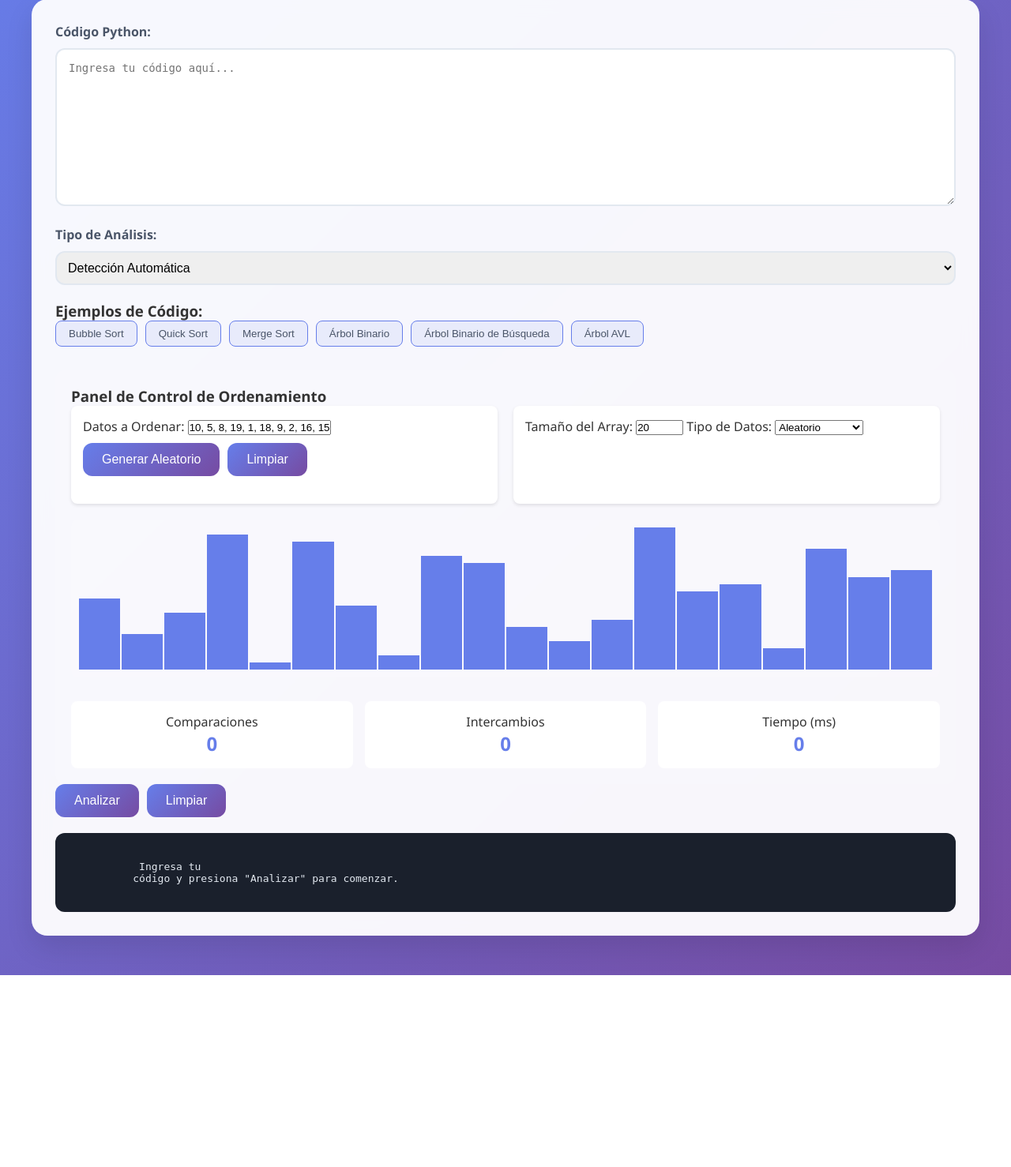
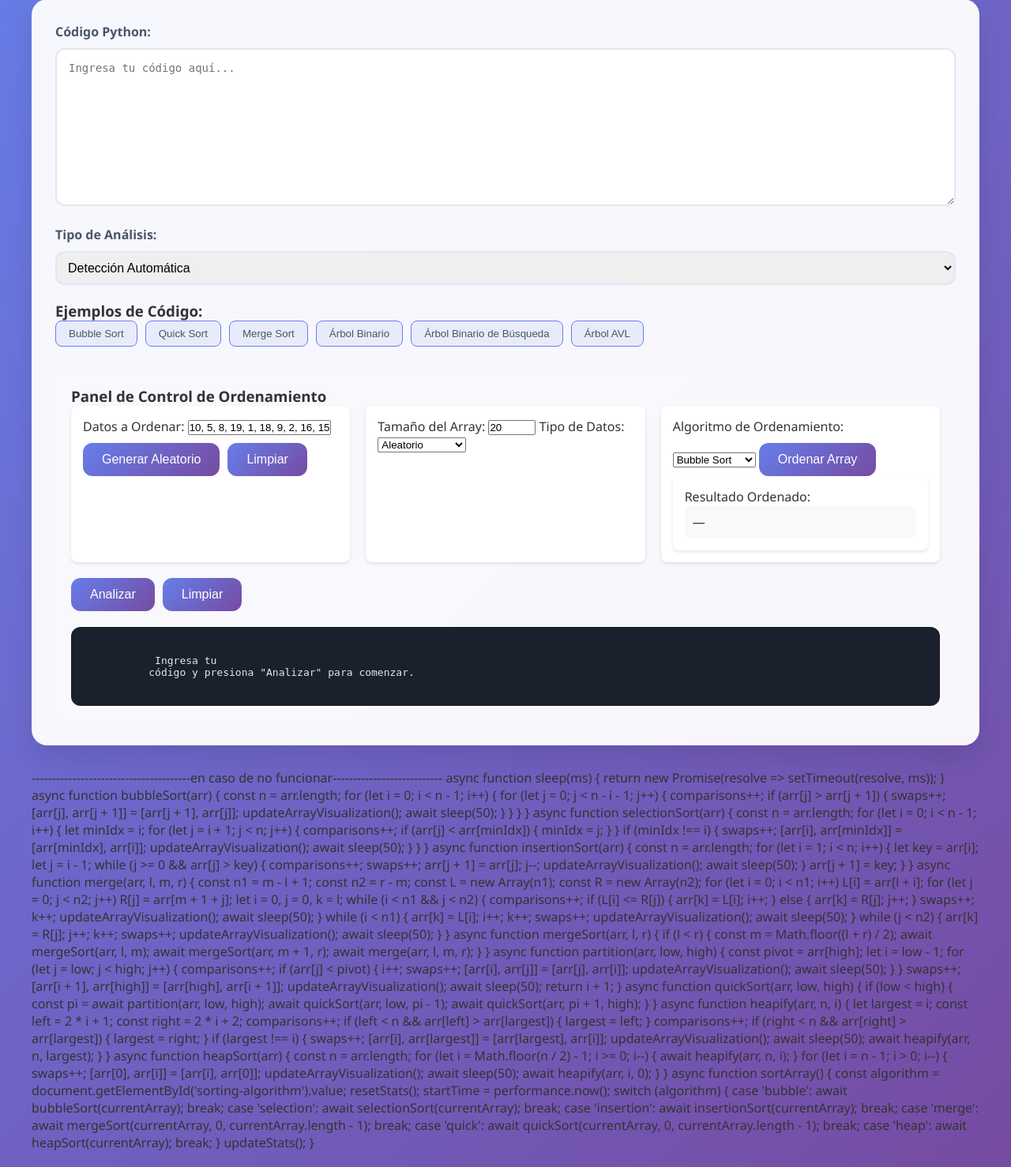
Before and after one commit to Thecutter1119/Proyecto-Algoritmos, a Flask app: page / in a window 1280 px wide. Shown: the part 153-1631 px from the top of the page at 79% size. Before the commit the page ends 1388 px from the top, so only its background shows below. Run offline with Flask 3, Linux system fonts and the light colour scheme.

Commit message:
Ultima actualización

```diff
--- a/app.py
+++ b/app.py
@@ -225,5 +225,40 @@ def api_predict():
     except Exception as e:
         return jsonify({"error": str(e)}), 500
 
+@app.route("/ordenar", methods=["POST"])
+def ordenar_array():
+    data = request.get_json()
+    array = data.get("array", [])
+    algoritmo = data.get("algoritmo", "")
+
+    try:
+        if algoritmo == "bubble":
+            from sorting_dataset_generator import generate_bubble_sort
+            exec_code, _ = generate_bubble_sort()
+        elif algoritmo == "selection":
+            from sorting_dataset_generator import generate_selection_sort
+            exec_code, _ = generate_selection_sort()
+        elif algoritmo == "insertion":
+            from sorting_dataset_generator import generate_insertion_sort
+            exec_code, _ = generate_insertion_sort()
+        elif algoritmo == "merge":
+            from sorting_dataset_generator import generate_merge_sort
+            exec_code, _ = generate_merge_sort()
+        elif algoritmo == "quick":
+            from sorting_dataset_generator import generate_quick_sort
+            exec_code, _ = generate_quick_sort()
+        else:
+            return jsonify({"error": "Algoritmo no válido"}), 400
+
+        # Inyectar el array en el código antes de ejecutarlo
+        exec_globals = {}
+        exec(exec_code, exec_globals)
+        sorted_arr = exec_globals.get("sorted_arr", [])
+
+        return jsonify({"ordenado": sorted_arr})
+    except Exception as e:
+        return jsonify({"error": str(e)}), 500
+
+
 if __name__ == "__main__":
     app.run(debug=True)
--- a/bin_dataset_generator.py
+++ b/bin_dataset_generator.py
@@ -1,6 +1,7 @@
 import numpy as np
 
 def generate_arbol_binario():
+    # Generar 7 valores aleatorios
     valores = np.random.randint(1, 100, size=7).tolist()
 
     code = f"""
@@ -40,6 +41,7 @@ inorden(raiz)
 
 
 def generate_pilas():
+    # Generar 7 valores aleatorios
     n = np.random.randint(5, 15)
     arr = np.random.randint(1, 100, size=n).tolist()
 
@@ -78,6 +80,7 @@ while not pila.esta_vacia():
     return code, {'O': 2, 'Ω': 2, 'Θ': 2}
 
 def generate_colas():
+    # Generar 7 valores aleatorios
     n = np.random.randint(5, 15)
     arr = np.random.randint(1, 100, size=n).tolist()
 
@@ -118,6 +121,7 @@ while not cola.esta_vacia():
 
 
 def generate_linear_search():
+    # Generar 7 valores aleatorios
     n = np.random.randint(5, 15)
     arr = np.random.randint(1, 100, size=n).tolist()
     target = np.random.choice(arr)
--- a/combined_dataset_generator.py
+++ b/combined_dataset_generator.py
@@ -13,6 +13,7 @@ from dataset_generator import (
 )
 
 from bin_dataset_generator import (
+    # Importa los generadores de bin_dataset_generator.py
     generate_colas,
     generate_pilas,
     generate_arbol_binario
--- a/templates/index.html
+++ b/templates/index.html
@@ -351,26 +351,27 @@
                 <option value="reversed">Invertido</option>
               </select>
             </div>
-          </div>
-
-          <div class="sorting-visualizer">
-            <div class="array-display" id="array-container"></div>
-            <div class="stats-panel">
-              <div class="stat-card">
-                <div class="stat-label">Comparaciones</div>
-                <div class="stat-value" id="comparisons">0</div>
-              </div>
-              <div class="stat-card">
-                <div class="stat-label">Intercambios</div>
-                <div class="stat-value" id="swaps">0</div>
-              </div>
-              <div class="stat-card">
-                <div class="stat-label">Tiempo (ms)</div>
-                <div class="stat-value" id="time">0</div>
+            <div class="sorting-input">
+              <label for="sorting-algorithm">Algoritmo de Ordenamiento:</label>
+              <select id="sorting-algorithm" class="form-control">
+                <option value="bubble">Bubble Sort</option>
+                <option value="selection">Selection Sort</option>
+                <option value="insertion">Insertion Sort</option>
+                <option value="merge">Merge Sort</option>
+                <option value="quick">Quick Sort</option>
+                <option value="heap">Heap Sort</option>
+              </select>
+              <button type="button" class="btn" onclick="sortArray()" style="margin-top: 10px">
+                Ordenar Array
+              </button>
+              <div class="sorting-input">
+                <label>Resultado Ordenado:</label>
+                <div id="sorted-result" style="background: #f9f9f9; padding: 10px; border-radius: 8px; min-height: 40px;">
+                  —
+                </div>
               </div>
             </div>
           </div>
-        </div>
 
         <div class="btn-group">
           <button type="submit" class="btn">Analizar</button>
@@ -478,6 +479,7 @@
           arrayContainer.appendChild(bar);
         });
       }
+
 
       const examples = {
         bubble_sort: `def bubble_sort(arr):
@@ -697,8 +699,244 @@ class AVLTree:
           'Ingresa tu código y presiona "Analizar" para comenzar.';
       }
 
-      // Inicializar la visualización
-      generateRandomData();
+
+  async function sortArray() {
+    const rawArray = document.getElementById("input-array").value;
+    const array = rawArray.split(',').map(num => parseInt(num.trim())).filter(n => !isNaN(n));
+    const algoritmo = document.getElementById("sorting-algorithm").value;
+
+    const response = await fetch("/ordenar", {
+      method: "POST",
+      headers: {
+        "Content-Type": "application/json"
+      },
+      body: JSON.stringify({ array, algoritmo })
+    });
+
+    const result = await response.json();
+
+    if (result.ordenado) {
+  document.getElementById("array-container").innerHTML = result.ordenado
+    .map((val) => `<div class="array-bar" style="height: ${(val / Math.max(...result.ordenado)) * 100}%"></div>`)
+    .join("");
+  comparisonsElement.textContent = "—";
+  swapsElement.textContent = "—";
+  timeElement.textContent = "—";
+  document.getElementById("sorted-result").textContent = result.ordenado.join(", ");
+} else {
+      alert("Error: " + (result.error || "no se pudo ordenar"));
+    }
+  }
+
+  generateRandomData();
     </script>
   </body>
 </html>
+---------------------------------------en caso de no funcionar---------------------------
+async function sleep(ms) {
+  return new Promise(resolve => setTimeout(resolve, ms));
+}
+
+async function bubbleSort(arr) {
+  const n = arr.length;
+  for (let i = 0; i < n - 1; i++) {
+    for (let j = 0; j < n - i - 1; j++) {
+      comparisons++;
+      if (arr[j] > arr[j + 1]) {
+        swaps++;
+        [arr[j], arr[j + 1]] = [arr[j + 1], arr[j]];
+        updateArrayVisualization();
+        await sleep(50);
+      }
+    }
+  }
+}
+
+async function selectionSort(arr) {
+  const n = arr.length;
+  for (let i = 0; i < n - 1; i++) {
+    let minIdx = i;
+    for (let j = i + 1; j < n; j++) {
+      comparisons++;
+      if (arr[j] < arr[minIdx]) {
+        minIdx = j;
+      }
+    }
+    if (minIdx !== i) {
+      swaps++;
+      [arr[i], arr[minIdx]] = [arr[minIdx], arr[i]];
+      updateArrayVisualization();
+      await sleep(50);
+    }
+  }
+}
+
+async function insertionSort(arr) {
+  const n = arr.length;
+  for (let i = 1; i < n; i++) {
+    let key = arr[i];
+    let j = i - 1;
+    while (j >= 0 && arr[j] > key) {
+      comparisons++;
+      swaps++;
+      arr[j + 1] = arr[j];
+      j--;
+      updateArrayVisualization();
+      await sleep(50);
+    }
+    arr[j + 1] = key;
+  }
+}
+
+async function merge(arr, l, m, r) {
+  const n1 = m - l + 1;
+  const n2 = r - m;
+  const L = new Array(n1);
+  const R = new Array(n2);
+
+  for (let i = 0; i < n1; i++) L[i] = arr[l + i];
+  for (let j = 0; j < n2; j++) R[j] = arr[m + 1 + j];
+
+  let i = 0, j = 0, k = l;
+  while (i < n1 && j < n2) {
+    comparisons++;
+    if (L[i] <= R[j]) {
+      arr[k] = L[i];
+      i++;
+    } else {
+      arr[k] = R[j];
+      j++;
+    }
+    swaps++;
+    k++;
+    updateArrayVisualization();
+    await sleep(50);
+  }
+
+  while (i < n1) {
+    arr[k] = L[i];
+    i++;
+    k++;
+    swaps++;
+    updateArrayVisualization();
+    await sleep(50);
+  }
+
+  while (j < n2) {
+    arr[k] = R[j];
+    j++;
+    k++;
+    swaps++;
+    updateArrayVisualization();
+    await sleep(50);
+  }
+}
+
+async function mergeSort(arr, l, r) {
+  if (l < r) {
+    const m = Math.floor((l + r) / 2);
+    await mergeSort(arr, l, m);
+    await mergeSort(arr, m + 1, r);
+    await merge(arr, l, m, r);
+  }
+}
+
+async function partition(arr, low, high) {
+  const pivot = arr[high];
+  let i = low - 1;
+
+  for (let j = low; j < high; j++) {
+    comparisons++;
+    if (arr[j] < pivot) {
+      i++;
+      swaps++;
+      [arr[i], arr[j]] = [arr[j], arr[i]];
+      updateArrayVisualization();
+      await sleep(50);
+    }
+  }
+
+  swaps++;
+  [arr[i + 1], arr[high]] = [arr[high], arr[i + 1]];
+  updateArrayVisualization();
+  await sleep(50);
+  return i + 1;
+}
+
+async function quickSort(arr, low, high) {
+  if (low < high) {
+    const pi = await partition(arr, low, high);
+    await quickSort(arr, low, pi - 1);
+    await quickSort(arr, pi + 1, high);
+  }
+}
+
+async function heapify(arr, n, i) {
+  let largest = i;
+  const left = 2 * i + 1;
+  const right = 2 * i + 2;
+
+  comparisons++;
+  if (left < n && arr[left] > arr[largest]) {
+    largest = left;
+  }
+
+  comparisons++;
+  if (right < n && arr[right] > arr[largest]) {
+    largest = right;
+  }
+
+  if (largest !== i) {
+    swaps++;
+    [arr[i], arr[largest]] = [arr[largest], arr[i]];
+    updateArrayVisualization();
+    await sleep(50);
+    await heapify(arr, n, largest);
+  }
+}
+
+async function heapSort(arr) {
+  const n = arr.length;
+
+  for (let i = Math.floor(n / 2) - 1; i >= 0; i--) {
+    await heapify(arr, n, i);
+  }
+
+  for (let i = n - 1; i > 0; i--) {
+    swaps++;
+    [arr[0], arr[i]] = [arr[i], arr[0]];
+    updateArrayVisualization();
+    await sleep(50);
+    await heapify(arr, i, 0);
+  }
+}
+
+async function sortArray() {
+  const algorithm = document.getElementById('sorting-algorithm').value;
+  resetStats();
+  startTime = performance.now();
+
+  switch (algorithm) {
+    case 'bubble':
+      await bubbleSort(currentArray);
+      break;
+    case 'selection':
+      await selectionSort(currentArray);
+      break;
+    case 'insertion':
+      await insertionSort(currentArray);
+      break;
+    case 'merge':
+      await mergeSort(currentArray, 0, currentArray.length - 1);
+      break;
+    case 'quick':
+      await quickSort(currentArray, 0, currentArray.length - 1);
+      break;
+    case 'heap':
+      await heapSort(currentArray);
+      break;
+  }
+
+  updateStats();
+}
+</script>
```
